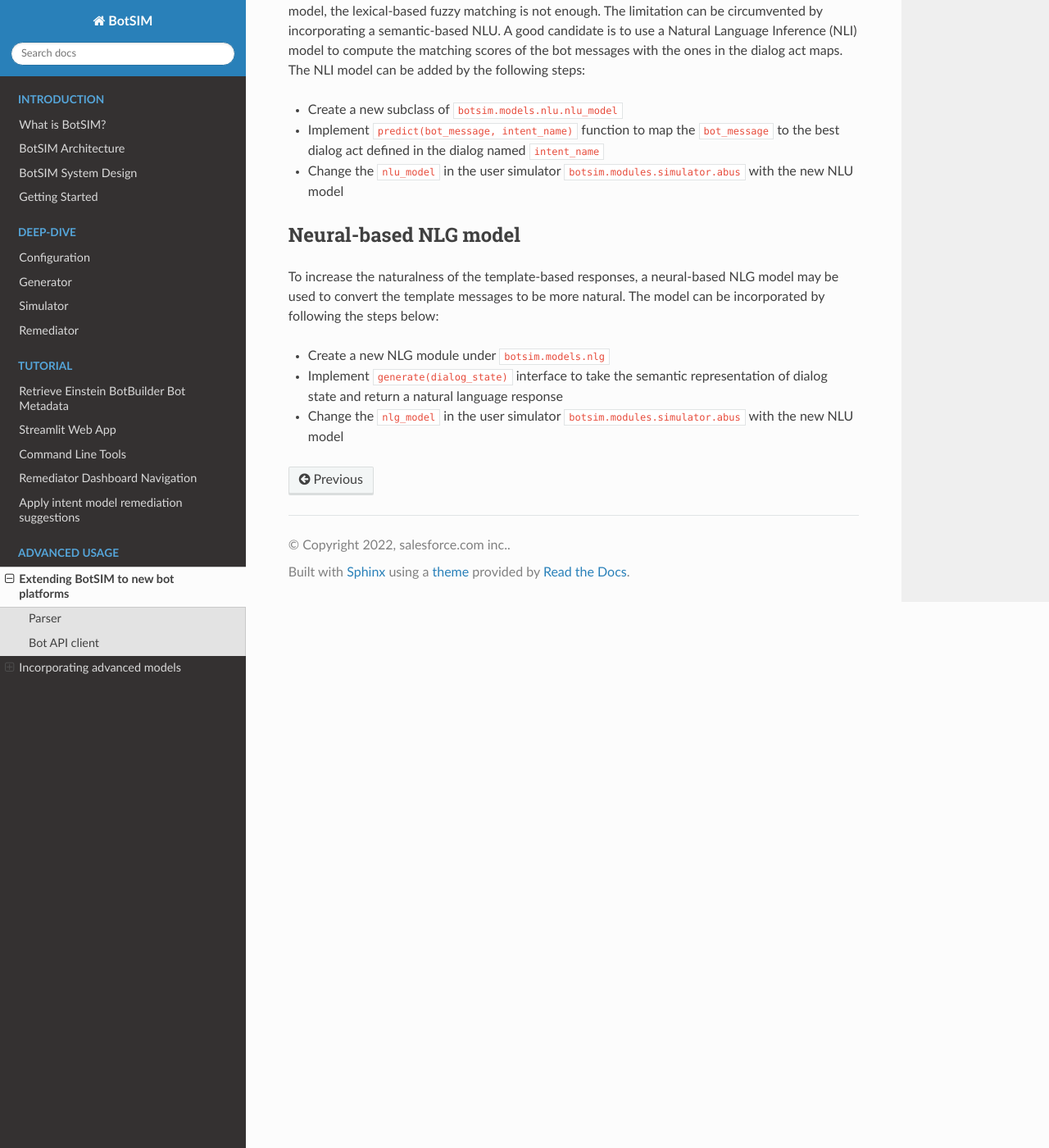
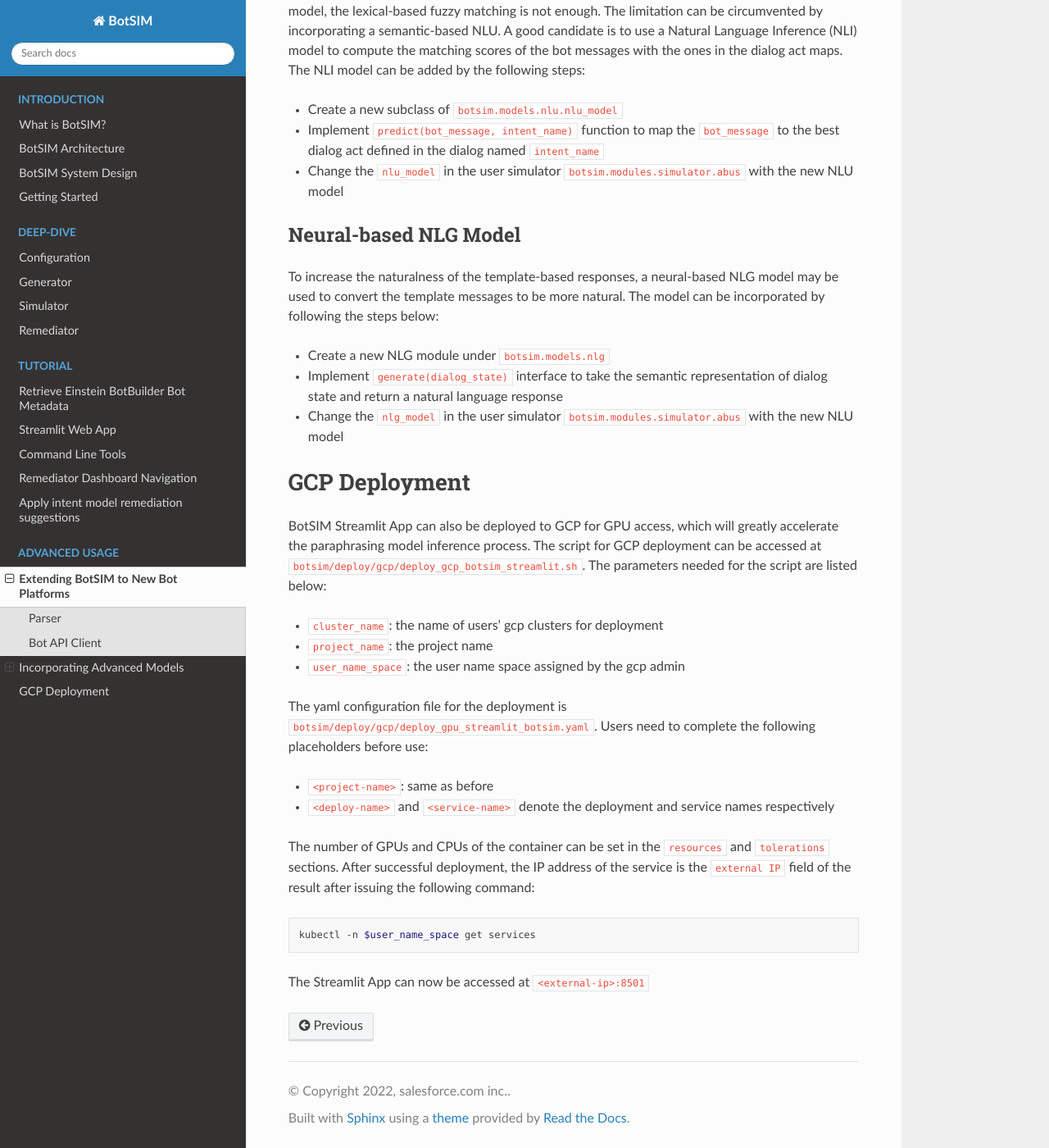
Before and after one commit to salesforce/botsim, a Sphinx documentation site: the page built from docs/advanced_usage.rst, in a window 1280 px wide and 1400 px high, scrolled down 3173 px. Shown: the whole window at 82% size. Built offline with Sphinx 7.4.7 and the Read the Docs theme 2.0.0, drawn with Linux system fonts in a browser that asks for light colours; some of the changed text lies outside the part shown.

Commit message:
updated docs with gcp deployment

```diff
--- a/docs/advanced_usage.rst
+++ b/docs/advanced_usage.rst
@@ -1,4 +1,4 @@
-Extending BotSIM to new bot platforms
+Extending BotSIM to New Bot Platforms
 #######################################
 Bot developers can extend BotSIM to new platforms by implementing their platform-dependent parsers and API clients.
 They serve as the “adaptors” in order to apply BotSIM’s “generation-simulation-remediation” pipeline.
@@ -42,7 +42,7 @@ The goal is to
 4. Implement parser functions: start implementation for extracting the local dialog act maps, final dialog act maps and the ontologies.
 5. Depending on the availability or accessibility of bot design documents, there might be multiple rounds of development of step 3 and 4.
 
-Bot API client
+Bot API Client
 **************************************************************
 The BotSIM Simulator performs dialog simulation by calling bot APIs. Similar to the parsers, developers need to implement the API clients for their bot platforms.
 The interface is defined in ``modules.simulator.simulation_client_base``   with the most important function ``perform_batch_simulation`` which performs a batch of simulation episodes starting from ``simulation_goals[start_episode]``.
@@ -100,7 +100,7 @@ A code snippet of the dialog loop is given below. Note the functions ``enqueue_b
                 bot_messages = new_bot_message
             episode_index += 1
 
-Incorporating advanced models
+Incorporating Advanced Models
 #######################################
 For efficiency reasons, the dialog components of BotSIM are all based on templates (dialog act maps for NLU, response templates for NLG).
 To accommodate dialog act-level agenda-based dialog simulation, rule-based policy is adopted. Nevertheless, more advanced models can also be incorporated.
@@ -116,7 +116,7 @@ The NLI model can be added by  the following steps:
 - Implement ``predict(bot_message, intent_name)`` function to map the ``bot_message`` to the best dialog act defined in the dialog named ``intent_name``
 - Change the ``nlu_model`` in the user simulator ``botsim.modules.simulator.abus`` with the new NLU model
 
-Neural-based NLG model
+Neural-based NLG Model
 ************************************
 To increase the naturalness of the template-based responses, a neural-based NLG model may be used to convert the template messages to be more natural.
 The model can be incorporated by following the steps below:
@@ -124,3 +124,29 @@ The model can be incorporated by following the steps below:
 - Create a new NLG module under ``botsim.models.nlg``
 - Implement ``generate(dialog_state)`` interface to take the semantic representation of dialog state and return a natural language response
 - Change the ``nlg_model`` in the user simulator ``botsim.modules.simulator.abus`` with the new NLU model
+
+
+GCP Deployment
+###################
+BotSIM Streamlit App can also be deployed to GCP for GPU access,  which will greatly accelerate the paraphrasing model inference process.
+The script for GCP deployment can be accessed at ``botsim/deploy/gcp/deploy_gcp_botsim_streamlit.sh``. The parameters needed for the script are
+listed below:
+
+- ``cluster_name``: the name of users' gcp clusters for deployment
+- ``project_name``: the project name
+- ``user_name_space``: the user name space assigned by the gcp admin
+
+The yaml configuration file for the deployment is ``botsim/deploy/gcp/deploy_gpu_streamlit_botsim.yaml``.  Users need to complete the following placeholders
+before use:
+
+- ``<project-name>``: same as before
+-  ``<deploy-name>`` and ``<service-name>`` denote the deployment and service names respectively
+
+The number of GPUs and CPUs of the container can be set in the ``resources`` and ``tolerations`` sections. After successful deployment, the
+IP address of the service is the ``external IP`` field of the result after issuing the following command:
+
+.. code-block:: bash
+
+    kubectl -n $user_name_space get services
+
+The Streamlit App can now be accessed at ``<external-ip>:8501``
```
Also changed, not shown: README.md (+2 -7 lines).
